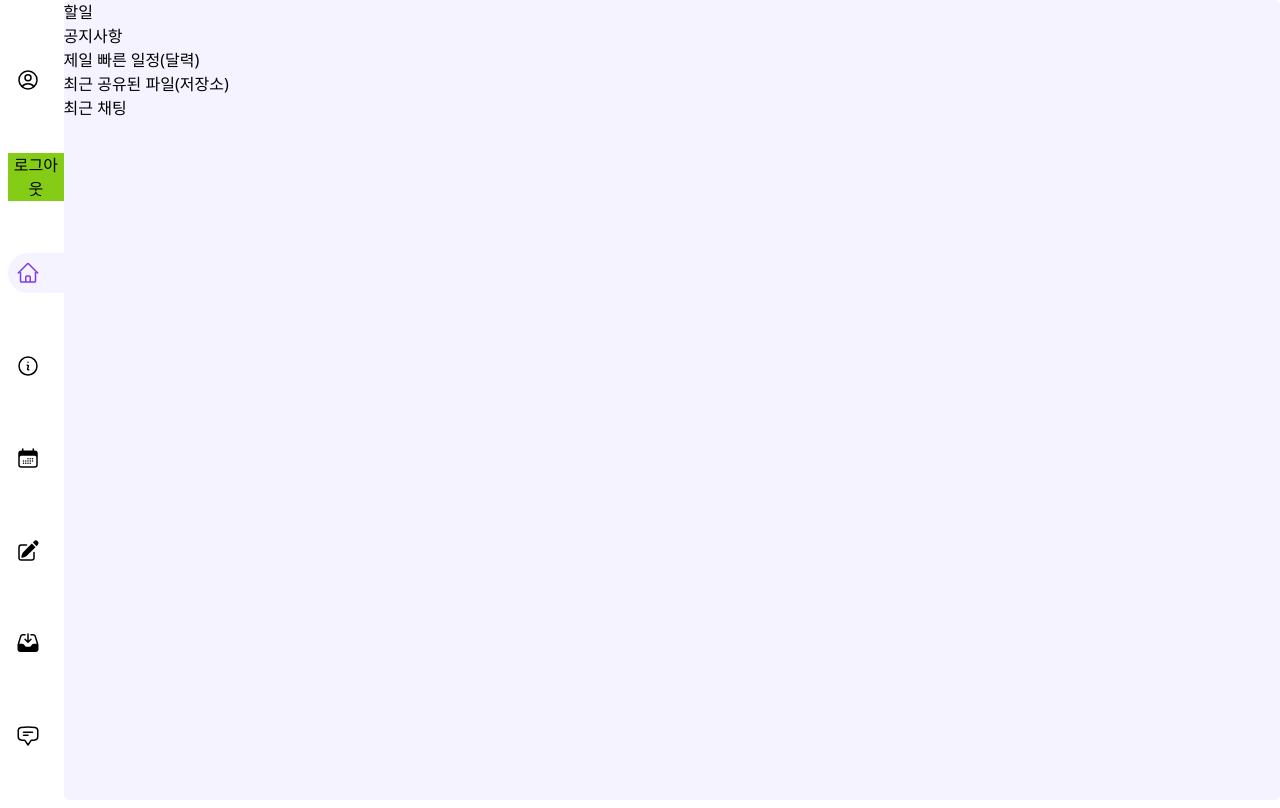
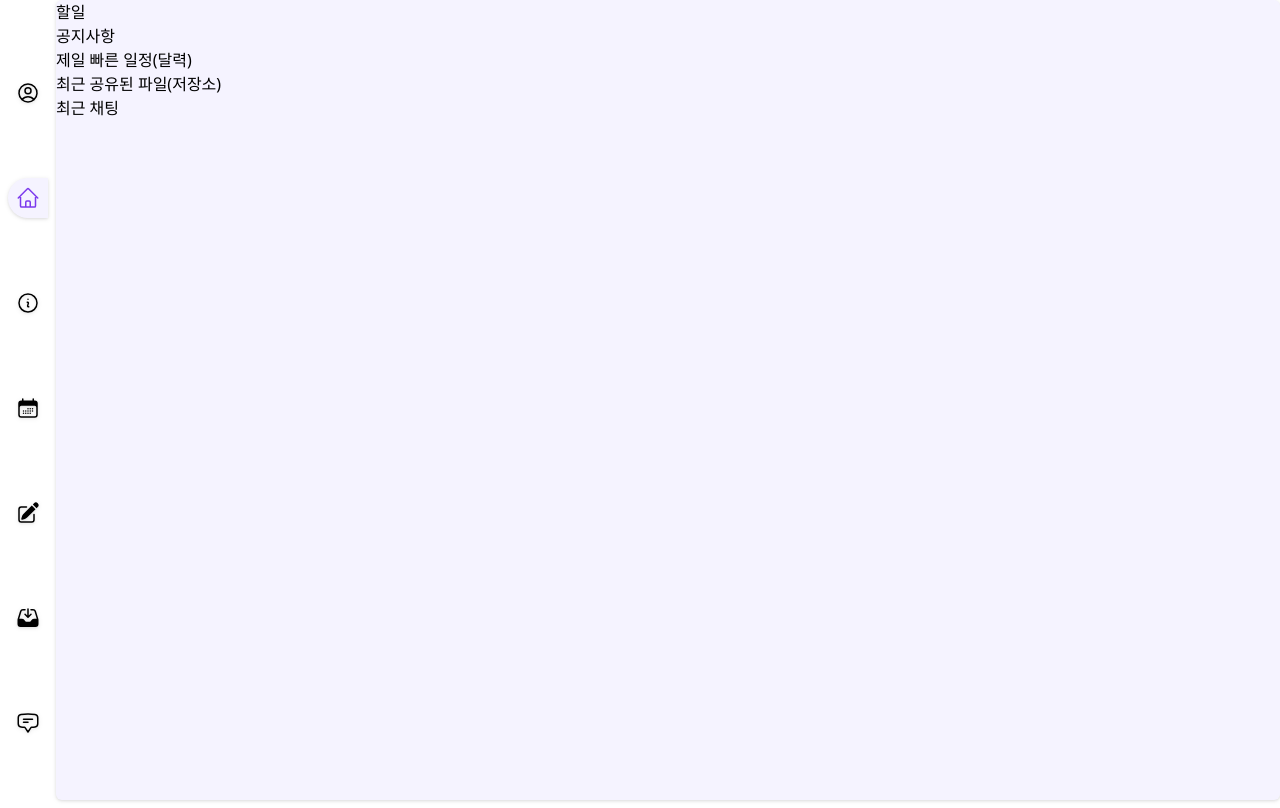
Before and after one commit to lesw1216/front-together-project, a Vue app: page /login in a window 1280 px wide. Both pictures are taken after typing "Sample", "Sample123" into the empty fields and a click on the button "로그인". Built offline with nearby package versions, Linux system fonts and the light colour scheme.

Commit message:
사이드바 -2

```diff
--- a/src/components/NavItem/NavBar.vue
+++ b/src/components/NavItem/NavBar.vue
@@ -46,7 +46,7 @@ const onMouseUp = () => {};
   <div class="bg-white">
     <div
       v-on:mouseover="onMouseOver"
-      class="flex flex-col justify-evenly h-screen my-2 ml-2"
+      class="flex flex-col justify-evenly h-screen m-2"
     >
       <!-- 내정보 시작 -->
       <routerLink to="/">
@@ -67,12 +67,7 @@ const onMouseUp = () => {};
           </svg>
         </NavButton>
       </routerLink>
-      <button
-        v-on:click="logout()"
-        class="border-solid broder-2 border-rose-900 bg-lime-500"
-      >
-        로그아웃
-      </button>
+
       <!-- 내정보 종료 -->
       <!-- 홈 router 시작 -->
       <routerLink to="/">
--- a/src/components/NavItem/NavButton.vue
+++ b/src/components/NavItem/NavButton.vue
@@ -23,7 +23,7 @@ const log = () => {
 </script>
 <template>
   <div
-    class="flex rounded-tl-3xl rounded-bl-3xl py-2 pl-2 hover:bg-violet-50 hover:text-violet-600"
+    class="flex rounded-tl-3xl rounded-bl-3xl p-2 hover:bg-violet-50 hover:text-violet-600 drop-shadow"
     v-bind:class="
       currentPath === navBarStore.currentPath
         ? 'bg-violet-50 text-violet-600'
--- a/src/views/authenticated/AuthenticatedView.vue
+++ b/src/views/authenticated/AuthenticatedView.vue
@@ -18,7 +18,10 @@ const onMouseUp = () => {
 <template>
   <div class="flex h-screen">
     <NavigatorBar></NavigatorBar>
-    <div class="rounded-md bg-violet-50 w-screen" v-on:mouseup="onMouseUp">
+    <div
+      class="rounded-md bg-violet-50 w-screen drop-shadow"
+      v-on:mouseup="onMouseUp"
+    >
       <router-view></router-view>
     </div>
   </div>
```
